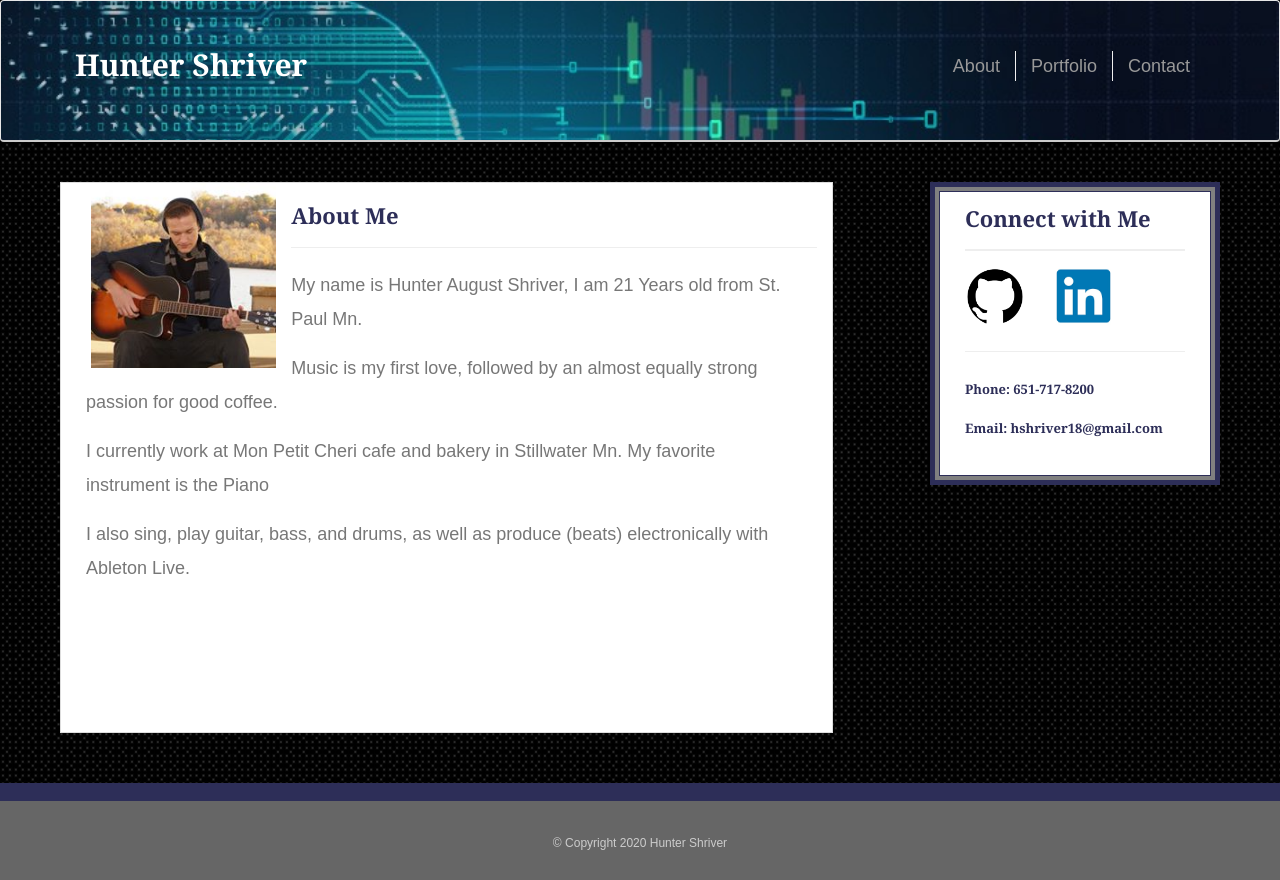
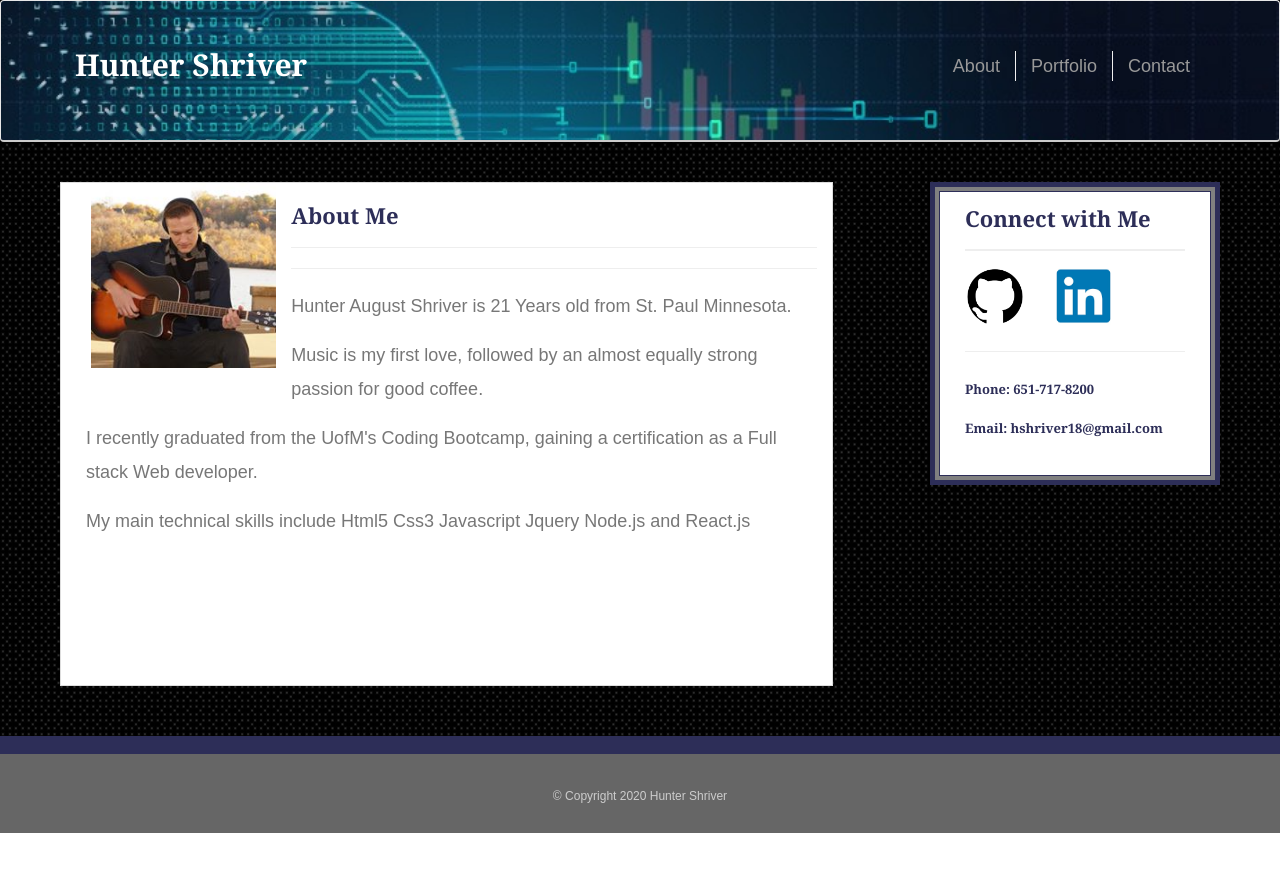
Before and after one commit to PROX-E/Bootstrap-Portfolio, a plain HTML site: page index.html in a window 1280 px wide. After the commit the page ends 833 px from the top, so only its background shows below. Drawn offline with nearby package versions, Linux system fonts and the light colour scheme.

Commit message:
update bio content

```diff
--- a/index.html
+++ b/index.html
@@ -24,9 +24,9 @@
   	</div>
   	<div class="collapse navbar-collapse" id="bs-example-navbar-collapse-1">
       <ul class="nav navbar-nav  navbar-right" id="navbar-links">
-        <li><a href="index.html" id="no-border-about">About</a></li>
-        <li><a href="portfolio.html">Portfolio</a></li>
-        <li><a href="contact.html">Contact</a></li>
+        <li><a class="" href="index.html" id="no-border-about">About</a></li>
+        <li><a class="" href="portfolio.html">Portfolio</a></li>
+        <li><a class="" href="contact.html">Contact</a></li>
     	</ul>
     </div>
   </div>
@@ -36,15 +36,16 @@
 <div class="container">
 
     <div class="row">
-         <div class="col-md-8 main-section">
+         <div class="col-md-8 main-section" id="bio-main">
             <div class="row">
                  <img class="pull-left img-responsive" id="profile-photo" src="assets/images/profile.jpg" alt="Hunter Shriver Profile Picture">
                     <h2>About Me</h2>
                     <hr>
-                 <p>My name is Hunter August Shriver, I am 21 Years old from St. Paul Mn. </p>
+                    <hr>
+                    <p>Hunter August Shriver is 21 Years old from St. Paul Minnesota. </p>
                     <p>Music is my first love, followed by an almost equally strong passion for good coffee.</p>
-                    <p>I currently work at Mon Petit Cheri cafe and bakery in Stillwater Mn. My favorite instrument is the Piano</p>
-                    <p>I also sing, play guitar, bass, and drums, as well as produce (beats) electronically with Ableton Live.</p>
+                    <p>I recently graduated from the UofM's Coding Bootcamp, gaining a certification as a Full stack Web developer. </p>
+                    <p>My main technical skills include Html5 Css3 Javascript Jquery Node.js and React.js </p>
                      <br>
                      <br>
                      <br>
```
